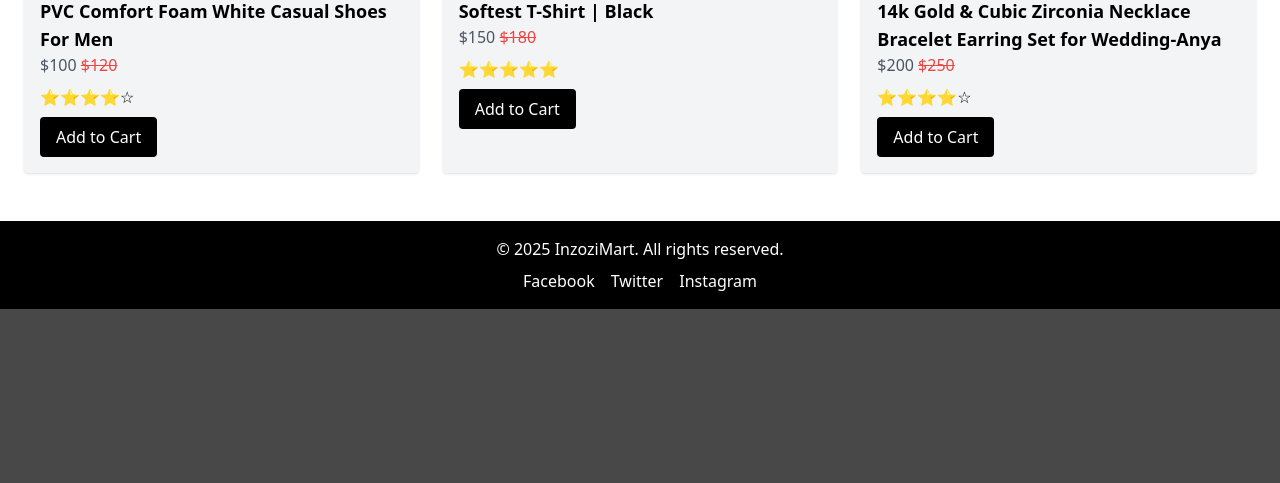
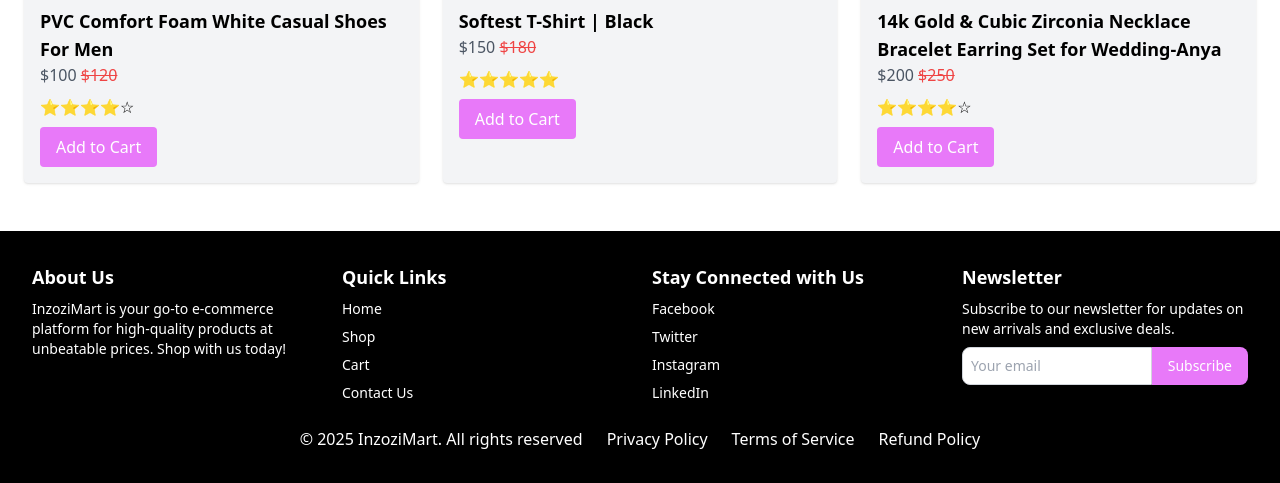
Before and after one commit to gabbrenn/inzozimart, a PHP site: page / in a window 1280 px wide. Shown: the part 819-1302 px from the top of the page. Before the commit the page ends 1128 px from the top, so only its background shows below. Run offline with PHP 8.4, Linux system fonts and the light colour scheme; some libraries are stand-ins or nearby versions.

Commit message:
add index

```diff
--- a/index.php
+++ b/index.php
@@ -8,15 +8,22 @@
     <script src="https://cdn.tailwindcss.com"></script>
 </head>
 <body class="bg-white text-black">
-    <header class="bg-black p-4 text-white">
-        <div class="container mx-auto flex justify-between items-center">
+<header class="bg-black p-4 text-white">
+        <div class="container mx-auto flex flex-wrap justify-between items-center gap-4">
             <h1 class="text-2xl font-bold">InzoziMart</h1>
-            <nav>
-                <ul class="flex space-x-4">
-                    <li><a href="#" class="hover:underline">Home</a></li>
-                    <li><a href="#" class="hover:underline">Shop</a></li>
-                    <li><a href="#" class="hover:underline">Cart</a></li>
-                    <li><a href="#" class="hover:underline">Login</a></li>
+
+            <!-- Responsive Search Bar -->
+            <div class="relative flex items-center w-full sm:w-96 bg-white border border-gray-300 rounded-full shadow-md overflow-hidden">
+                <input type="text" placeholder="Search products..." class="w-full px-4 py-2 text-black focus:outline-none focus:ring-2 focus:ring-blue-500" />
+                <button class="bg-black text-white px-5 py-2 rounded-r-full hover:bg-fuchsia-500 transition-all">Search</button>
+            </div>
+
+            <nav class="w-full sm:w-auto">
+                <ul class="flex flex-wrap justify-center sm:justify-end space-x-4">
+                    <li><a href="#" class="hover:border-b-2 border-fuchsia-500">Home</a></li>
+                    <li><a href="#" class="hover:border-b-2 border-fuchsia-500">Shop</a></li>
+                    <li><a href="#" class="hover:border-b-2 border-fuchsia-500">Cart</a></li>
+                    <li><a href="#" class="hover:border-b-2 border-fuchsia-500">Login</a></li>
                 </ul>
             </nav>
         </div>
@@ -37,10 +44,10 @@
         <section class="mb-8">
             <h2 class="text-3xl font-bold mb-4 text-center">Categories</h2>
             <div class="grid sm:grid-cols-2 md:grid-cols-3 lg:grid-cols-4 gap-6">
-                <div class="bg-gray-100 p-4 text-center rounded shadow">Electronics</div>
-                <div class="bg-gray-100 p-4 text-center rounded shadow">Fashion</div>
-                <div class="bg-gray-100 p-4 text-center rounded shadow">Home Appliances</div>
-                <div class="bg-gray-100 p-4 text-center rounded shadow">Beauty & Personal Care</div>
+                <div class="bg-fuchsia-200 p-4 hover:border-b-2 border-fuchsia-500 text-center rounded shadow">Electronics</div>
+                <div class="bg-fuchsia-200 p-4 hover:border-b-2 border-fuchsia-500 text-center rounded shadow">Fashion</div>
+                <div class="bg-fuchsia-200 p-4 hover:border-b-2 border-fuchsia-500 text-center rounded shadow">Home Appliances</div>
+                <div class="bg-fuchsia-200 p-4 hover:border-b-2 border-fuchsia-500 text-center rounded shadow">Beauty & Personal Care</div>
                 <!-- <div class="bg-gray-100 p-4 text-center rounded shadow">Sports & Outdoors</div>
                 <div class="bg-gray-100 p-4 text-center rounded shadow">Toys & Games</div>
                 <div class="bg-gray-100 p-4 text-center rounded shadow">Automotive</div>
@@ -61,32 +68,64 @@
                     <p class="text-lg font-semibold mt-2">PVC Comfort Foam White Casual Shoes For Men</p>
                     <p class="text-gray-600">$100 <span class="text-red-500 line-through">$120</span></p>
                     <div class="flex items-center mt-2">⭐⭐⭐⭐☆</div>
-                    <button class="mt-2 bg-black text-white px-4 py-2 rounded hover:bg-gray-800 transition-all duration-300">Add to Cart</button>
+                    <button class="mt-2 bg-fuchsia-400 text-white px-4 py-2 rounded hover:bg-fuchsia-500 transition-all duration-300">Add to Cart</button>
                 </div>
                 <div class="bg-gray-100 p-4 rounded shadow hover:shadow-lg transition">
                     <img src="https://files.cdn.printful.com/o/upload/bfl-image/52/10412_l_camping%20graphics%20by%20BOSS.jpg" alt="Product" class="w-full h-48 object-cover rounded">
                     <p class="text-lg font-semibold mt-2">Softest T-Shirt | Black</p>
                     <p class="text-gray-600">$150 <span class="text-red-500 line-through">$180</span></p>
                     <div class="flex items-center mt-2">⭐⭐⭐⭐⭐</div>
-                    <button class="mt-2 bg-black text-white px-4 py-2 rounded hover:bg-gray-800 transition-all duration-300">Add to Cart</button>
+                    <button class="mt-2 bg-fuchsia-400 text-white px-4 py-2 rounded hover:bg-fuchsia-500 transition-all duration-300">Add to Cart</button>
                 </div>
                 <div class="bg-gray-100 p-4 rounded shadow hover:shadow-lg transition">
                     <img src="https://poetrydesigns.com/cdn/shop/products/14k-gold-cubic-zirconia-necklace-bracelet-earring-set-for-wedding-anyajewelry-sets-313020.jpg" alt="Product" class="w-full h-48 object-cover rounded">
                     <p class="text-lg font-semibold mt-2">14k Gold & Cubic Zirconia Necklace Bracelet Earring Set for Wedding-Anya</p>
                     <p class="text-gray-600">$200 <span class="text-red-500 line-through">$250</span></p>
                     <div class="flex items-center mt-2">⭐⭐⭐⭐☆</div>
-                    <button class="mt-2 bg-black text-white px-4 py-2 rounded hover:bg-gray-800 transition-all duration-300">Add to Cart</button>
+                    <button class="mt-2 bg-fuchsia-400 text-white px-4 py-2 rounded hover:bg-fuchsia-500 transition-all duration-300">Add to Cart</button>
                 </div>
             </div>
         </section>
     </main>
 
-    <footer class="bg-black text-white text-center p-4 mt-6">
-        <p>&copy; 2025 InzoziMart. All rights reserved.</p>
-        <div class="flex justify-center space-x-4 mt-2">
-            <a href="#" class="hover:underline">Facebook</a>
-            <a href="#" class="hover:underline">Twitter</a>
-            <a href="#" class="hover:underline">Instagram</a>
+    <footer class="bg-black text-white text-center p-8 mt-6">
+        <div class="container mx-auto grid grid-cols-1 md:grid-cols-4 gap-6 text-sm text-left">
+            <div>
+                <h3 class="text-lg font-bold mb-2">About Us</h3>
+                <p>InzoziMart is your go-to e-commerce platform for high-quality products at unbeatable prices. Shop with us today!</p>
+            </div>
+            <div>
+                <h3 class="text-lg font-bold mb-2">Quick Links</h3>
+                <ul class="space-y-2">
+                    <li><a href="#" class="hover:underline">Home</a></li>
+                    <li><a href="#" class="hover:underline">Shop</a></li>
+                    <li><a href="#" class="hover:underline">Cart</a></li>
+                    <li><a href="#" class="hover:underline">Contact Us</a></li>
+                </ul>
+            </div>
+            <div>
+                <h3 class="text-lg font-bold mb-2">Stay Connected with Us</h3>
+                <ul class="space-y-2">
+                    <li><a href="#" class="hover:underline">Facebook</a></li>
+                    <li><a href="#" class="hover:underline">Twitter</a></li>
+                    <li><a href="#" class="hover:underline">Instagram</a></li>
+                    <li><a href="#" class="hover:underline">LinkedIn</a></li>
+                </ul>
+            </div>
+            <div>
+                <h3 class="text-lg font-bold mb-2">Newsletter</h3>
+                <p>Subscribe to our newsletter for updates on new arrivals and exclusive deals.</p>
+                <div class="flex mt-2">
+                    <input type="email" placeholder="Your email" class="w-full p-2 text-black rounded-l-lg border border-gray-300 focus:outline-none">
+                    <button class="bg-fuchsia-400 text-white px-4 py-2 rounded-r-lg hover:bg-fuchsia-700 transition-all">Subscribe</button>
+                </div>
+            </div>
+        </div>
+        <div class="flex justify-center space-x-6 mt-6">
+            <p class="">&copy; 2025 InzoziMart. All rights reserved</p>
+            <a href="#" class="hover:underline">Privacy Policy</a>
+            <a href="#" class="hover:underline">Terms of Service</a>
+            <a href="#" class="hover:underline">Refund Policy</a>
         </div>
     </footer>
 </body>
```
